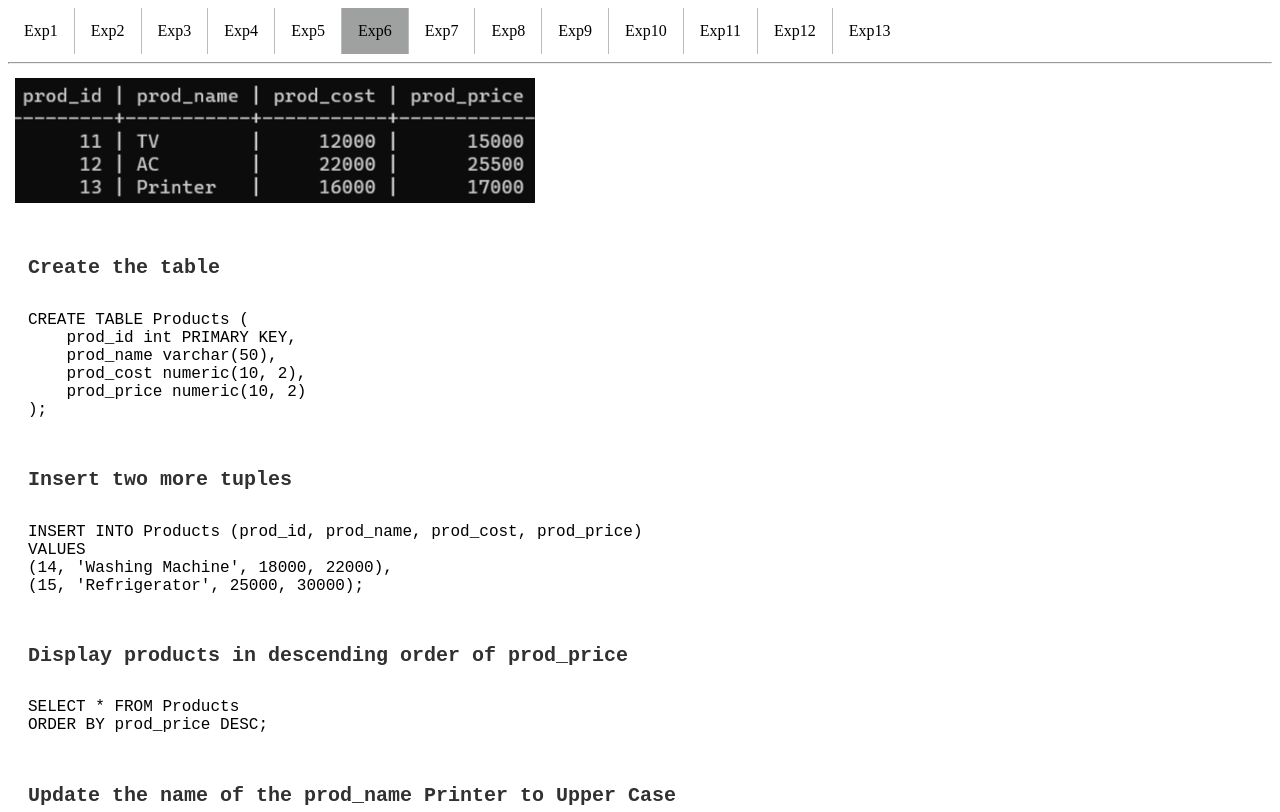
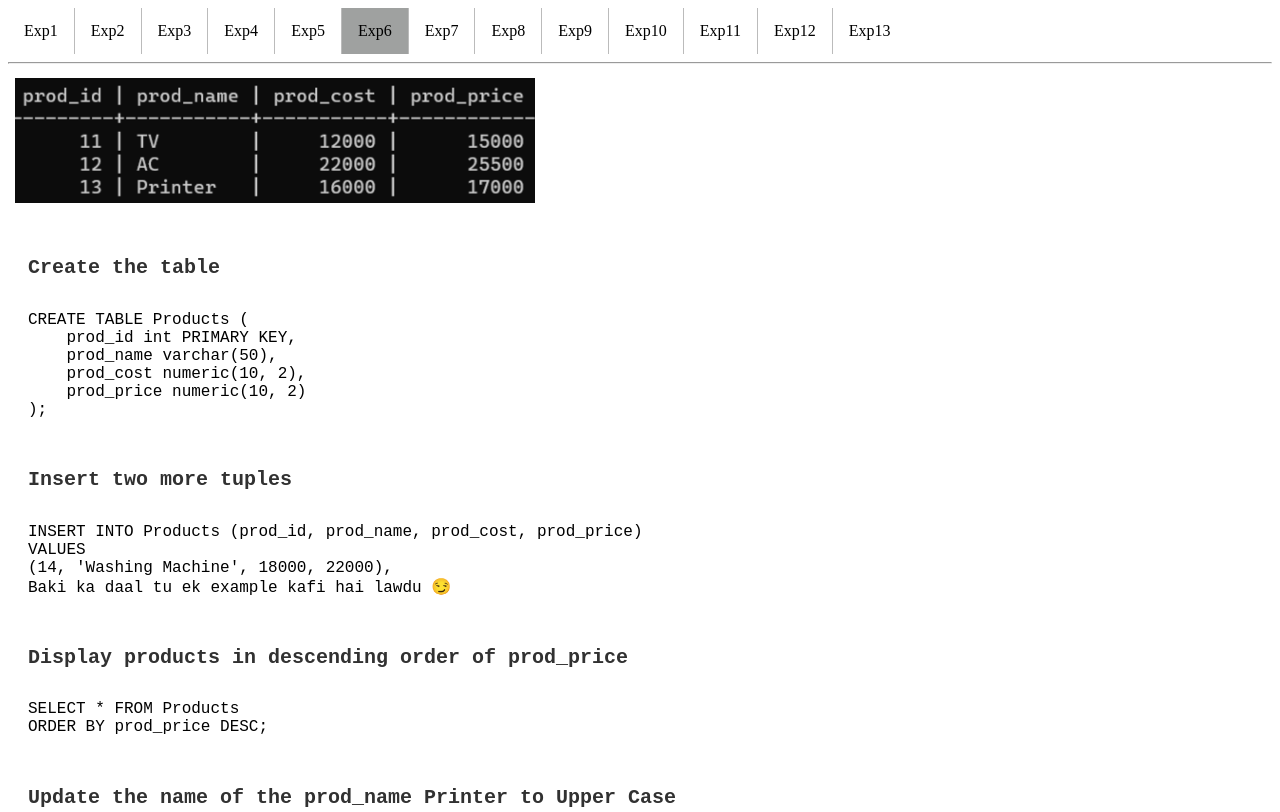
Before and after one commit to ak-ki-jai-ho/dbms, a plain HTML site: page exp6.html in a window 1280 px wide. Shown: the top 812 px of the page. Drawn offline with Linux system fonts and the light colour scheme.

Commit message:
Update exp6.html

```diff
--- a/exp6.html
+++ b/exp6.html
@@ -89,7 +89,7 @@ CREATE TABLE Products (
 INSERT INTO Products (prod_id, prod_name, prod_cost, prod_price)
 VALUES
 (14, 'Washing Machine', 18000, 22000),
-(15, 'Refrigerator', 25000, 30000);
+Baki ka daal tu ek example kafi hai lawdu 😏
 
  <h1>Display products in descending order of prod_price</h1>
 SELECT * FROM Products
```
